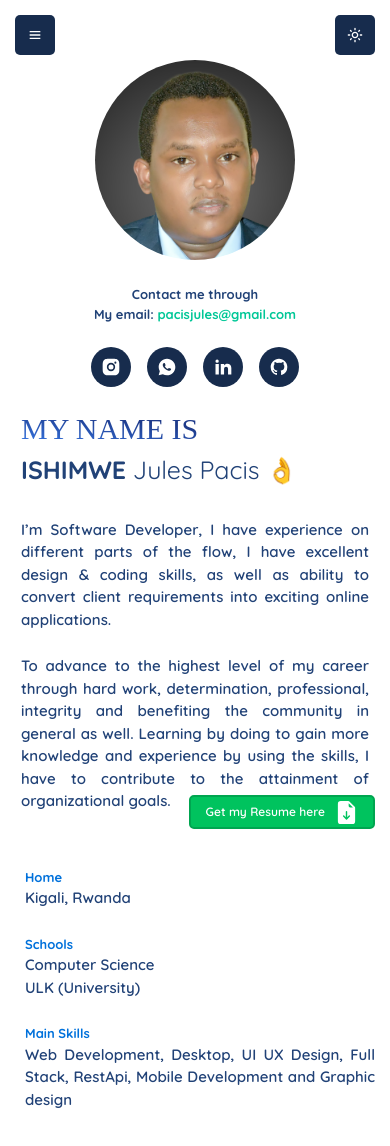
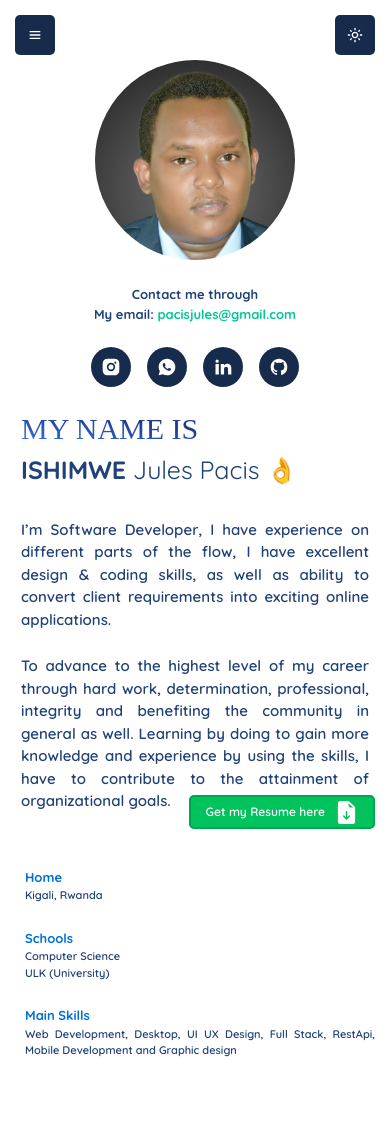
Before and after one commit to pacisjules/paciscvapp, a Next.js app in the folder frontend/pacisjulescv/: page /Startup in a window 390 px wide. Shown: the top 1146 px of the page. Built offline with nearby package versions, Linux system fonts and the light colour scheme; a web font is replaced by a local one.

Commit message:
Update App.module.css

```diff
--- a/frontend/pacisjulescv/pages/App.module.css
+++ b/frontend/pacisjulescv/pages/App.module.css
@@ -1262,7 +1262,7 @@
 
   .Maintainer .M_right .My_infosDetails section p {
     color: #214277;
-    font-size: 15px;
+    font-size: 11px;
     font-weight: 600;
     width: 100%;
   }
```
